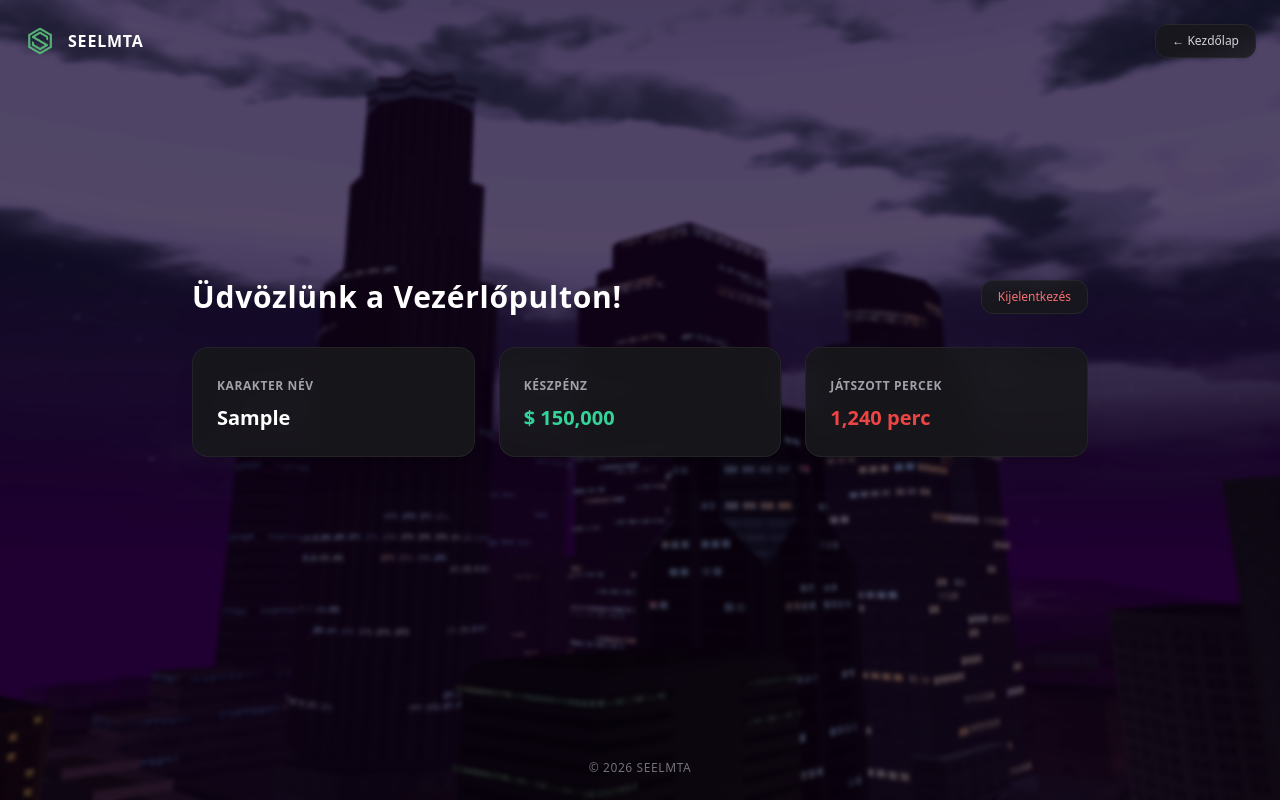
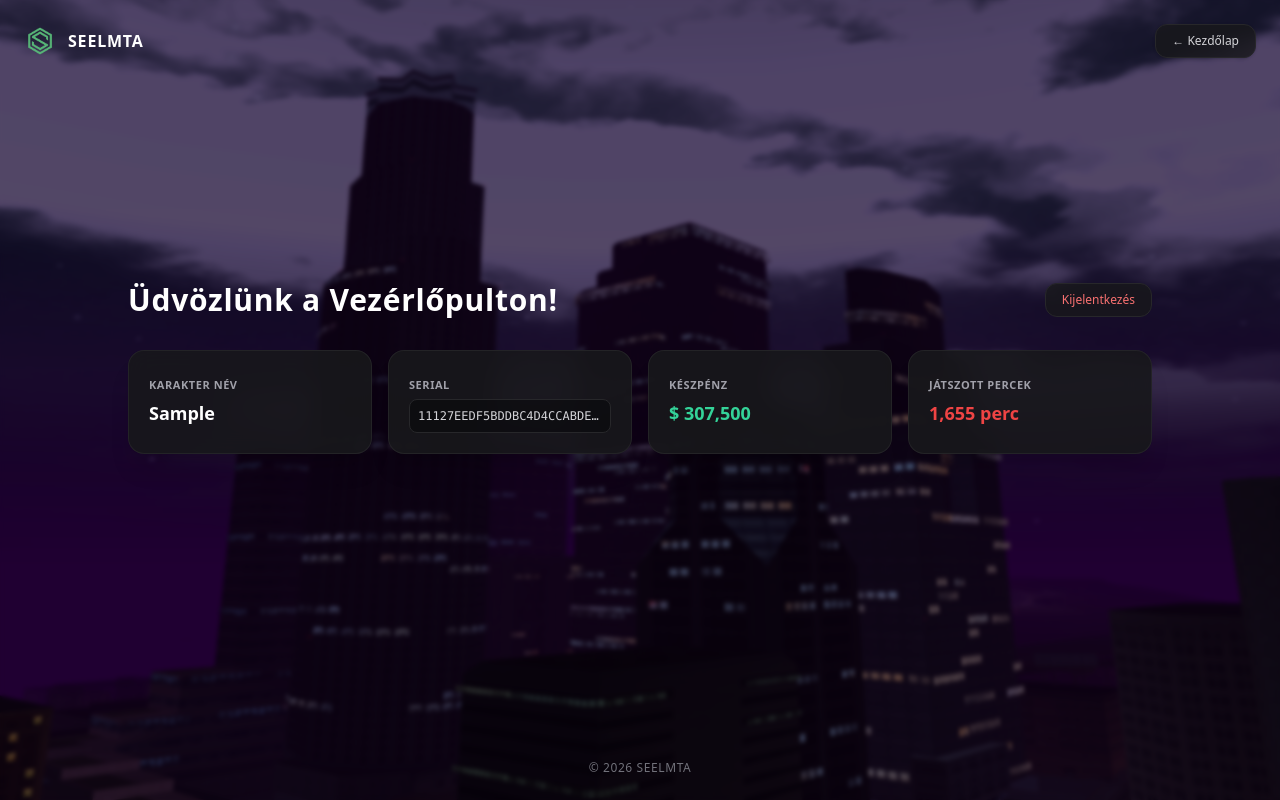
Before and after one commit to Guidmta/ewqztrupioafdskhglyxcvbnm, a plain HTML site: page ucp.html in a window 1280 px wide. Both pictures are taken after typing "Sample", "Sample123" into the empty fields and a click on the button "Bejelentkezés". Drawn offline with nearby package versions, Linux system fonts and the light colour scheme.

Commit message:
Update ucp.html

```diff
--- a/ucp.html
+++ b/ucp.html
@@ -18,7 +18,7 @@
             <span class="font-bold text-base tracking-wider text-white">SEELMTA</span>
         </div>
 
-        <!-- Kezdőlap gomb (visszadob a főoldalra) -->
+        <!-- Kezdőlap gomb -->
         <a href="index.html" class="bg-zinc-900/80 hover:bg-zinc-800 border border-zinc-800 text-zinc-300 hover:text-white px-4 py-2 rounded-xl text-xs font-medium transition-colors flex items-center gap-2 backdrop-blur shadow">
             ← Kezdőlap
         </a>
@@ -27,7 +27,7 @@
     <!-- Fő tartalom konténer -->
     <div class="relative z-10 flex flex-col items-center justify-center flex-grow w-full px-4 py-20">
 
-        <!-- 1. BEJELENTKEZÉS NÉZET -->
+        <!-- 1. BEJELENTKEZÉS NÉZET (Ez fogad mindenkit alapból) -->
         <div id="loginView" class="w-full max-w-md p-8 bg-zinc-900/90 border border-zinc-800/80 rounded-3xl shadow-2xl backdrop-blur-md space-y-6">
             <div class="text-center space-y-1">
                 <h2 class="text-xl font-bold text-white tracking-wide">Bejelentkezés</h2>
@@ -59,8 +59,8 @@
             </form>
         </div>
 
-        <!-- 2. VEZÉRLŐPULT NÉZET -->
-        <div id="dashboardView" class="hidden w-full max-w-4xl space-y-8">
+        <!-- 2. VEZÉRLŐPULT NÉZET (Csak sikeres bejelentkezés után jelenik meg) -->
+        <div id="dashboardView" class="hidden w-full max-w-5xl space-y-8">
             <div class="flex justify-between items-center">
                 <h1 class="text-2xl md:text-3xl font-bold text-white tracking-wide">Üdvözlünk a Vezérlőpulton!</h1>
                 <button id="logoutBtn" class="bg-zinc-900/80 hover:bg-red-500/20 text-red-400 border border-zinc-800 hover:border-red-500/50 px-4 py-2 rounded-xl text-xs font-medium transition-colors">
@@ -68,24 +68,30 @@
                 </button>
             </div>
 
-            <!-- 3 db kártya -->
-            <div class="grid grid-cols-1 md:grid-cols-3 gap-6">
+            <!-- Adat kártyák (Serial váltás nélkül, pontosan a kért adatokkal) -->
+            <div class="grid grid-cols-1 md:grid-cols-4 gap-4">
                 <!-- Karakter Név kártya -->
-                <div class="bg-zinc-900/90 border border-zinc-800/80 rounded-2xl p-6 shadow-xl backdrop-blur-md space-y-2">
-                    <span class="text-xs font-semibold text-zinc-400 uppercase tracking-wider">Karakter Név</span>
-                    <div id="displayUsername" class="text-xl font-bold text-white">Minta_Jatekos</div>
+                <div class="bg-zinc-900/90 border border-zinc-800/80 rounded-2xl p-5 shadow-xl backdrop-blur-md space-y-1">
+                    <span class="text-[11px] font-semibold text-zinc-400 uppercase tracking-wider">Karakter Név</span>
+                    <div id="displayUsername" class="text-lg font-bold text-white truncate">Minta_Jatekos</div>
+                </div>
+
+                <!-- Serial kártya -->
+                <div class="bg-zinc-900/90 border border-zinc-800/80 rounded-2xl p-5 shadow-xl backdrop-blur-md space-y-1">
+                    <span class="text-[11px] font-semibold text-zinc-400 uppercase tracking-wider">Serial</span>
+                    <div class="text-xs font-mono text-zinc-300 truncate bg-zinc-950/60 p-2 rounded-lg border border-zinc-800">11127EEDF5BDDBC4D4CCABDED3E13C72</div>
                 </div>
 
                 <!-- Készpénz kártya -->
-                <div class="bg-zinc-900/90 border border-zinc-800/80 rounded-2xl p-6 shadow-xl backdrop-blur-md space-y-2">
-                    <span class="text-xs font-semibold text-zinc-400 uppercase tracking-wider">Készpénz</span>
-                    <div class="text-xl font-bold text-emerald-400">$ 150,000</div>
+                <div class="bg-zinc-900/90 border border-zinc-800/80 rounded-2xl p-5 shadow-xl backdrop-blur-md space-y-1">
+                    <span class="text-[11px] font-semibold text-zinc-400 uppercase tracking-wider">Készpénz</span>
+                    <div class="text-lg font-bold text-emerald-400">$ 307,500</div>
                 </div>
 
                 <!-- Játszott percek kártya -->
-                <div class="bg-zinc-900/90 border border-zinc-800/80 rounded-2xl p-6 shadow-xl backdrop-blur-md space-y-2">
-                    <span class="text-xs font-semibold text-zinc-400 uppercase tracking-wider">Játszott percek</span>
-                    <div class="text-xl font-bold text-red-500">1,240 perc</div>
+                <div class="bg-zinc-900/90 border border-zinc-800/80 rounded-2xl p-5 shadow-xl backdrop-blur-md space-y-1">
+                    <span class="text-[11px] font-semibold text-zinc-400 uppercase tracking-wider">Játszott percek</span>
+                    <div class="text-lg font-bold text-red-500">1,655 perc</div>
                 </div>
             </div>
         </div>
@@ -108,17 +114,20 @@
         const displayUsername = document.getElementById('displayUsername');
         const logoutBtn = document.getElementById('logoutBtn');
 
-        // Automatikus belépés, ha van mentve adat
+        // Oldal betöltésekor mindig a Bejelentkezés látszik először (kivéve, ha az "Emlékezz rám" miatt mentve van)
         window.addEventListener('DOMContentLoaded', () => {
             const savedUser = localStorage.getItem('seelmta_user');
             if (savedUser) {
                 displayUsername.textContent = savedUser;
                 loginView.classList.add('hidden');
                 dashboardView.classList.remove('hidden');
+            } else {
+                loginView.classList.remove('hidden');
+                dashboardView.classList.add('hidden');
             }
         });
 
-        // Bejelentkezés esemény
+        // Bejelentkezés gomb megnyomása
         loginForm.addEventListener('submit', (e) => {
             e.preventDefault();
             const username = usernameInput.value;
@@ -132,7 +141,7 @@
             dashboardView.classList.remove('hidden');
         });
 
-        // Kijelentkezés
+        // Kijelentkezés gomb
         logoutBtn.addEventListener('click', () => {
             localStorage.removeItem('seelmta_user');
             usernameInput.value = '';
```
